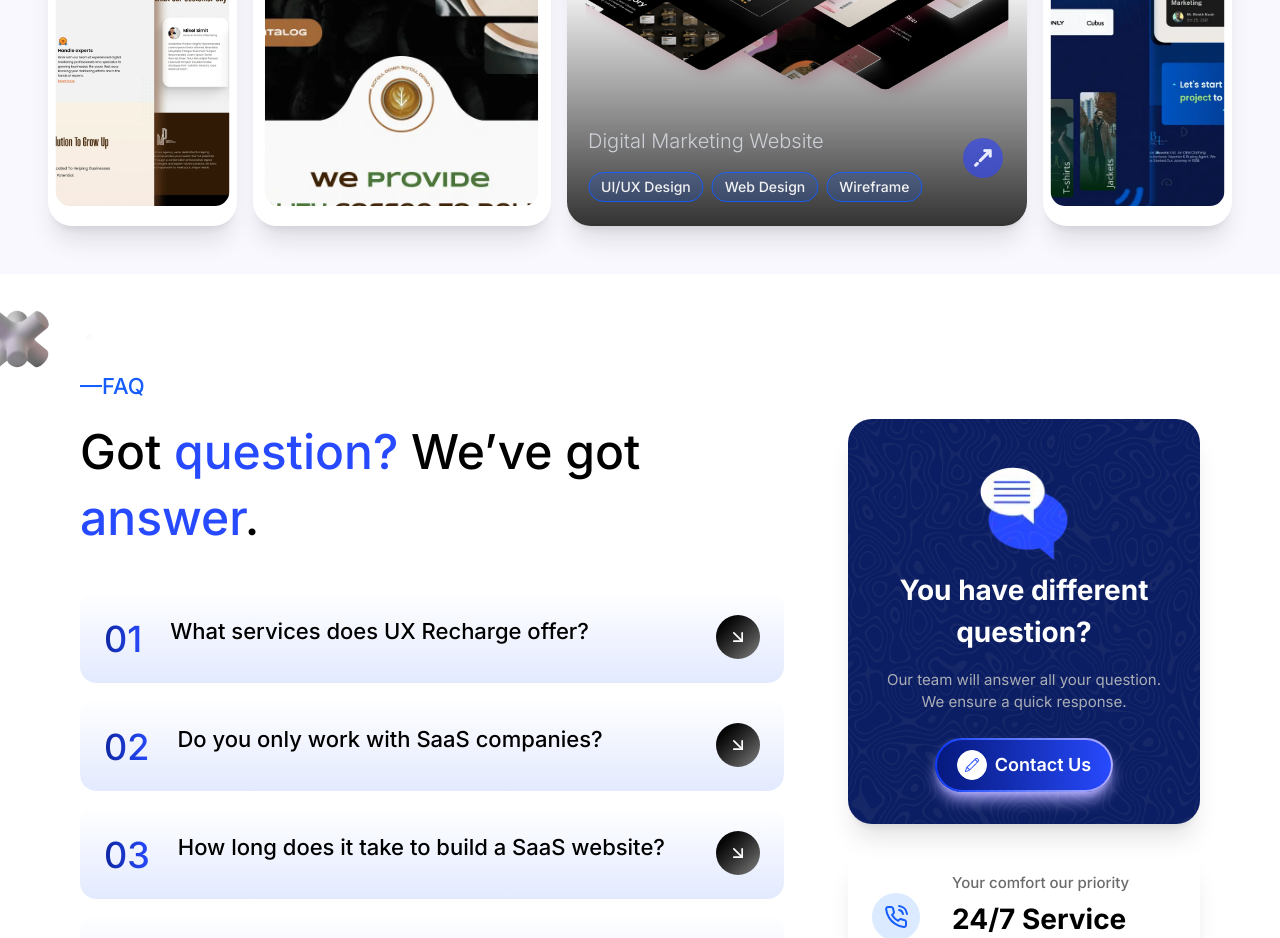
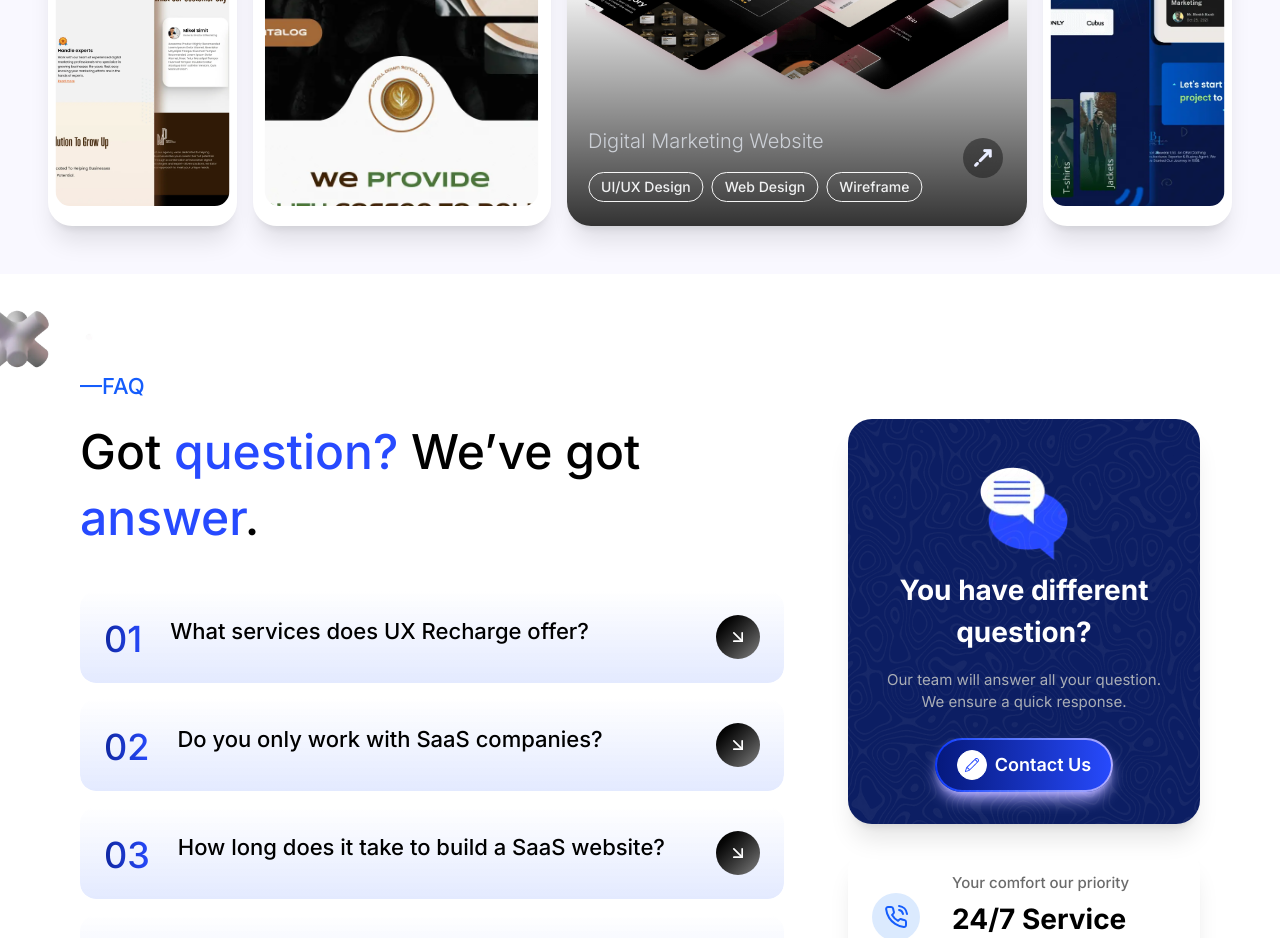
Before and after one commit to TamimOp/WebDevXio, a Next.js app: page / in a window 1280 px wide. Shown: the part 3740-4678 px from the top of the page. Built offline with nearby package versions, Linux system fonts and the light colour scheme.

Commit message:
changed the feature section logic

```diff
--- a/components/Features.jsx
+++ b/components/Features.jsx
@@ -74,6 +74,8 @@ const galleryVariants = {
 export default function Features() {
   const [activeIndex, setActiveIndex] = useState(0);
   const [isMobile, setIsMobile] = useState(false);
+  const [isHovering, setIsHovering] = useState(false);
+  const [hoveredIndex, setHoveredIndex] = useState(null);
 
   const headerRef = useRef(null);
   const galleryRef = useRef(null);
@@ -92,14 +94,14 @@ export default function Features() {
   }, []);
 
   useEffect(() => {
-    if (isMobile) return;
+    if (isMobile || isHovering) return;
 
     const interval = setInterval(() => {
       setActiveIndex((prev) => (prev + 1) % images.length);
     }, 3000);
 
     return () => clearInterval(interval);
-  }, [isMobile]);
+  }, [isMobile, isHovering]);
 
   return (
     <section className="p-6 sm:p-12 bg-[#F9F8FF]" id="work">
@@ -140,9 +142,18 @@ export default function Features() {
           className={`${
             isMobile ? "flex-col" : "md:flex-row"
           } flex gap-4 min-h-[400px] md:h-[500px]`}
+          onMouseEnter={() => setIsHovering(true)}
+          onMouseLeave={() => {
+            setIsHovering(false);
+            setHoveredIndex(null);
+          }}
         >
           {images.map((item, i) => {
             const isActive = activeIndex === i || isMobile;
+            const isHovered = hoveredIndex === i;
+            // Fix: Only show content when actually active (and not hovering over gallery) OR when specifically hovered
+            const shouldShowContent =
+              isMobile || (isActive && !isHovering) || isHovered;
 
             return (
               <motion.div
@@ -154,7 +165,7 @@ export default function Features() {
                   isMobile
                     ? {}
                     : {
-                        flex: isActive ? 3 : 1,
+                        flex: (isActive && !isHovering) || isHovered ? 3 : 1,
                         borderRadius: "24px",
                       }
                 }
@@ -166,6 +177,7 @@ export default function Features() {
                         borderRadius: { duration: 0.8, ease: "easeInOut" },
                       }
                 }
+                onMouseEnter={() => setHoveredIndex(i)}
               >
                 <div className="relative w-full aspect-[4/3] md:h-full">
                   <Image
@@ -183,8 +195,8 @@ export default function Features() {
                   className="absolute inset-0 p-4 sm:p-6 flex flex-col justify-end z-10 text-white bg-gradient-to-t from-black/80 via-transparent to-transparent"
                   initial={{ opacity: 0, x: -50 }}
                   animate={{
-                    opacity: isActive ? 1 : 0,
-                    x: isActive ? 0 : -50,
+                    opacity: shouldShowContent ? 1 : 0,
+                    x: shouldShowContent ? 0 : -50,
                   }}
                   transition={{ duration: 0.6, ease: "easeInOut" }}
                 >
@@ -194,8 +206,8 @@ export default function Features() {
                         className="text-base sm:text-[20px] font-light mb-2 sm:mb-4 text-gray-300"
                         initial={{ x: -50, opacity: 0 }}
                         animate={{
-                          x: isActive ? 0 : -50,
-                          opacity: isActive ? 1 : 0,
+                          x: shouldShowContent ? 0 : -50,
+                          opacity: shouldShowContent ? 1 : 0,
                         }}
                         transition={{
                           duration: 0.5,
@@ -210,8 +222,8 @@ export default function Features() {
                         className="flex gap-2 flex-wrap"
                         initial={{ x: -50, opacity: 0 }}
                         animate={{
-                          x: isActive ? 0 : -50,
-                          opacity: isActive ? 1 : 0,
+                          x: shouldShowContent ? 0 : -50,
+                          opacity: shouldShowContent ? 1 : 0,
                         }}
                         transition={{
                           duration: 0.5,
@@ -223,7 +235,7 @@ export default function Features() {
                           <span
                             key={idx}
                             className={`text-xs sm:text-sm px-3 py-1 rounded-full font-medium ${
-                              isActive
+                              isHovered
                                 ? "border-blue-600 border bg-blue-600/20 text-gray-50"
                                 : "border-white border text-gray-50"
                             }`}
@@ -236,12 +248,12 @@ export default function Features() {
 
                     <motion.div
                       className={`w-8 h-8 sm:w-10 sm:h-10 rounded-full flex items-center justify-center mb-2 sm:mb-6
-    ${isActive ? "bg-[#2e44ff]/60" : "bg-black/40"}
+    ${isHovered ? "bg-[#2e44ff]/60" : "bg-black/40"}
     backdrop-blur-md backdrop-saturate-150 bg-opacity-60`}
                       initial={{ x: 30, opacity: 0 }}
                       animate={{
-                        x: isActive ? 0 : 30,
-                        opacity: isActive ? 1 : 0,
+                        x: shouldShowContent ? 0 : 30,
+                        opacity: shouldShowContent ? 1 : 0,
                       }}
                       transition={{
                         duration: 0.4,
```
